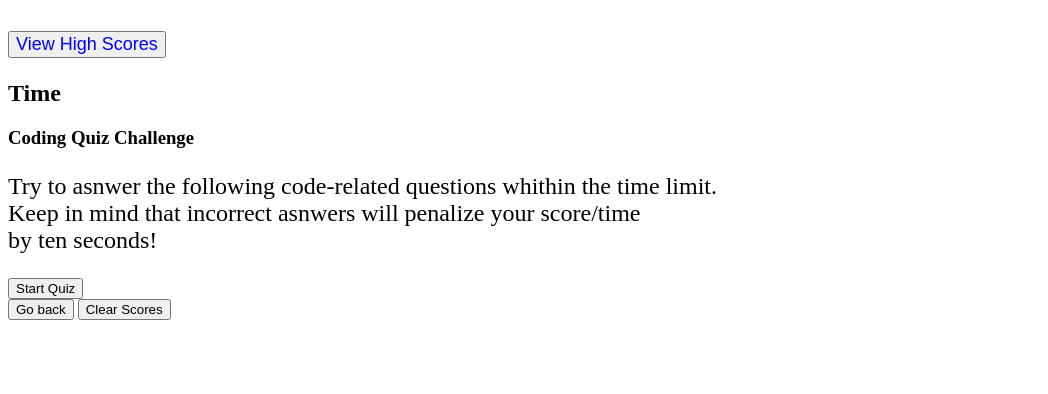
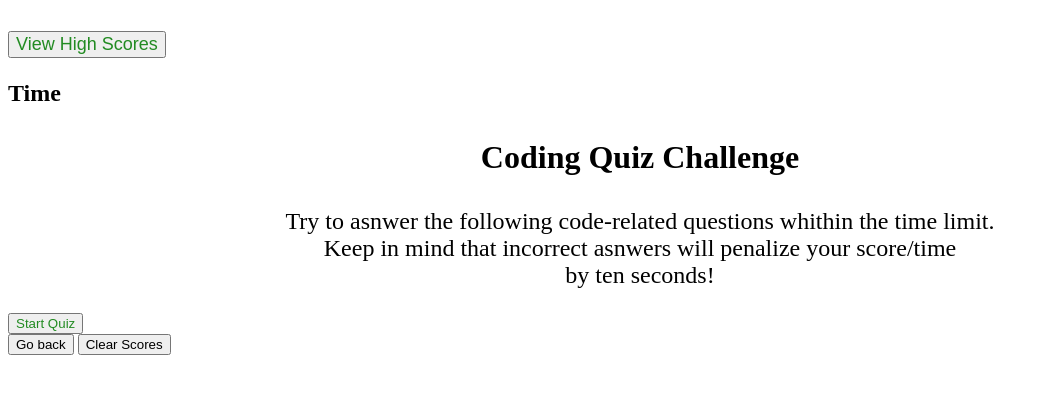
Before and after one commit to WilliamHirschh/Coding-Quiz-Challenge, a plain HTML site: page index.html in a window 1280 px wide. Shown: the whole page, without its empty margins (0-1048 px from the left). Drawn offline with Linux system fonts and the light colour scheme.

Commit message:
got css to work and added some styles

```diff
--- a/style.css
+++ b/style.css
@@ -1,15 +1,30 @@
+#topheader {
+    display: inline;
+}
+
+
+
+
 #checkScore {
-    color: blue;
+    display: inline;
+    color: forestgreen;
     font-size: large;
 
-};
+}
 .codingQuizChallenge {
    font-size: xx-large;
+   text-align: center;
 }
 
 .paragraph {
     font-size: x-large;
+    text-align: center;
 }
-.startdisplaypage {
-    margin-left: 100px;
+#startGame {
+    justify-items: center;
+    color: forestgreen;
 }
+#time {
+display: inline;
+
+}
```
Also changed, not shown: 1 other file.
